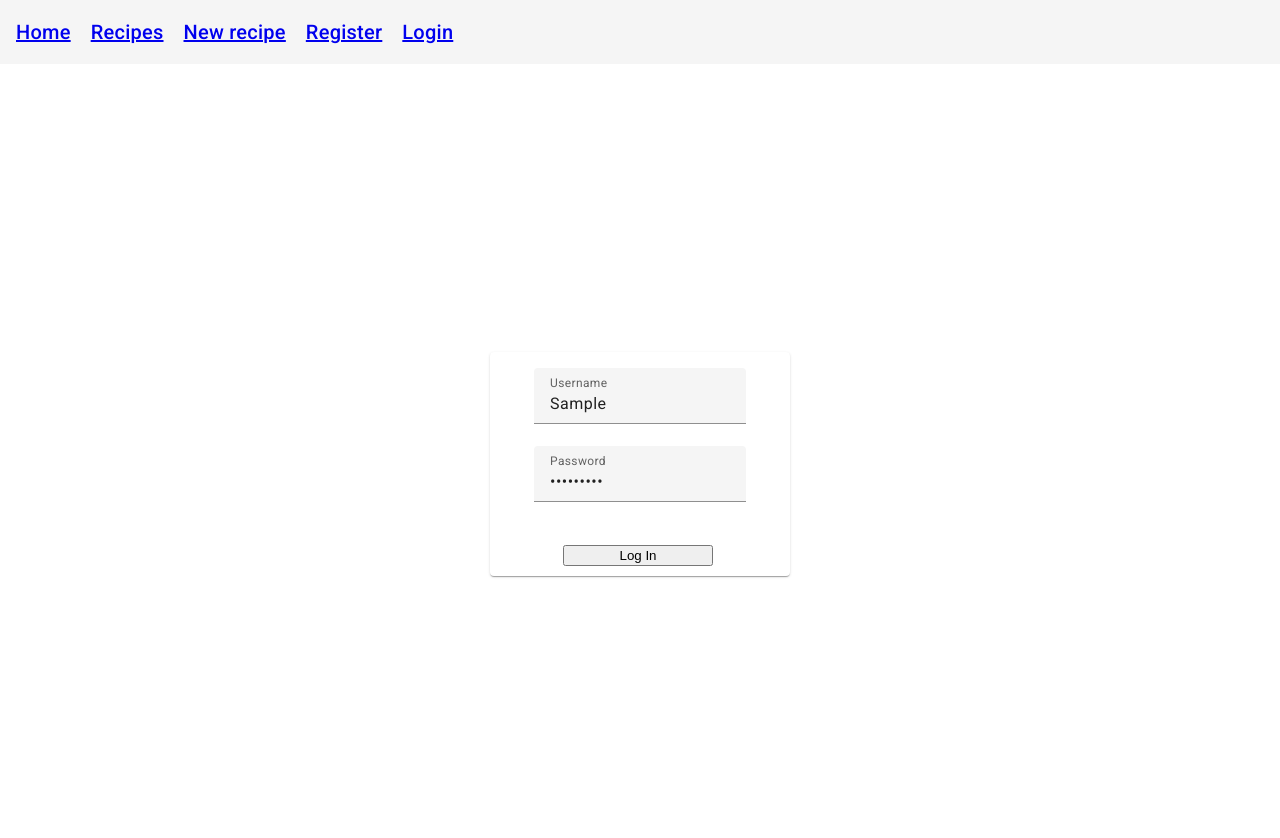
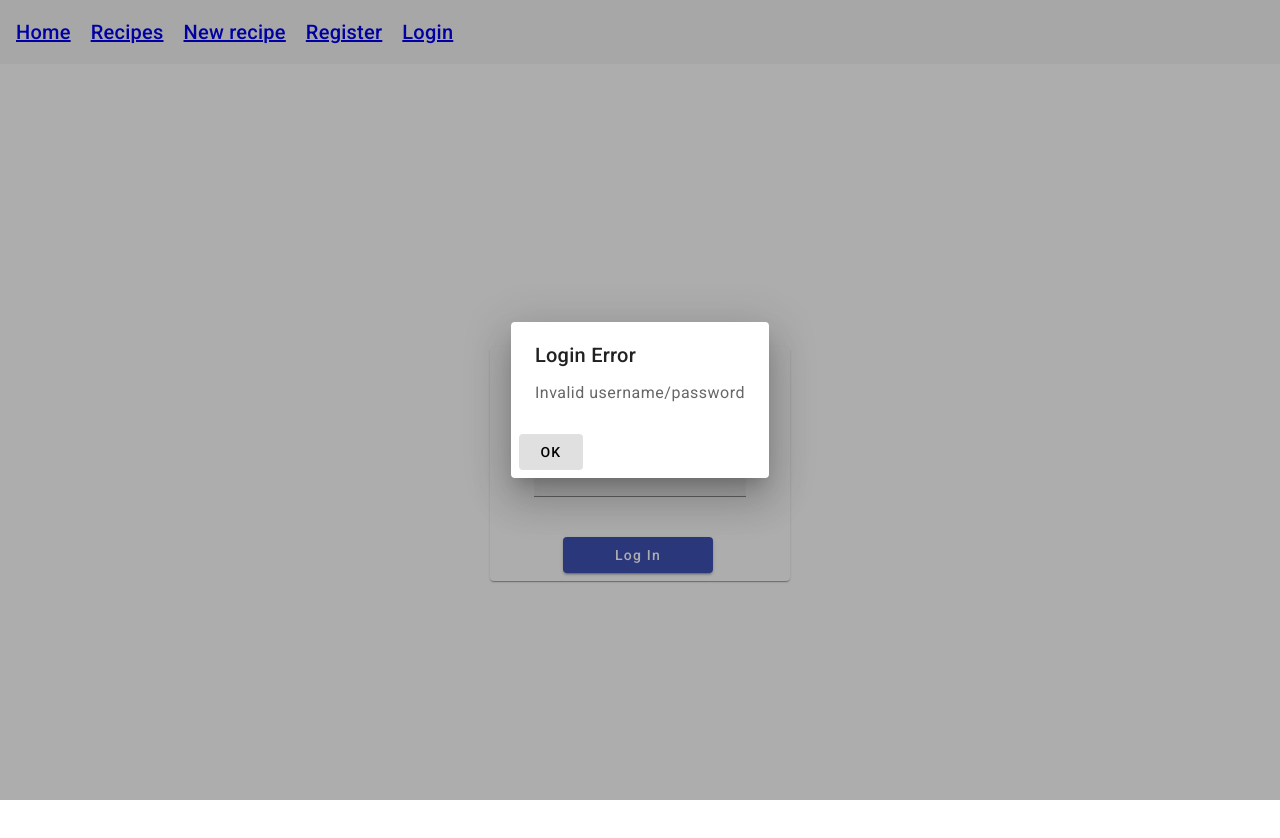
Before and after one commit to naaaani/cookbook-angular, an Angular app in the folder cookbook/: page /login in a window 1280 px wide. Both pictures are taken after typing "Sample", "Sample123" into the empty fields and a click on the button "Log In". Shown: the top 838 px of the page. After the commit the page ends 800 px from the top, so only its background shows below. Built offline with nearby package versions, Linux system fonts and the light colour scheme; no server answers.

Commit message:
Login error handlign on frontend

```diff
--- /dev/null
+++ b/cookbook/src/app/Authentication/login-error-dialog/login-error-dialog.component.html
@@ -0,0 +1,7 @@
+<h2 mat-dialog-title>Login Error</h2>
+<mat-dialog-content>
+  <p>Invalid username/password</p>
+</mat-dialog-content>
+<mat-dialog-actions>
+  <button mat-button (click)="close()">OK</button>
+</mat-dialog-actions>
--- /dev/null
+++ b/cookbook/src/app/Authentication/login-error-dialog/login-error-dialog.component.ts
@@ -0,0 +1,20 @@
+import { Component } from '@angular/core';
+import { MatDialogRef } from '@angular/material/dialog';
+import { MatDialogModule } from '@angular/material/dialog';
+import { MatButtonModule } from '@angular/material/button';
+
+@Component({
+  selector: 'app-login-error-dialog',
+  standalone: true,
+  imports: [MatDialogModule, MatButtonModule],
+  templateUrl: './login-error-dialog.component.html',
+  styles: []
+})
+export class LoginErrorDialogComponent {
+
+  constructor(private dialogRef: MatDialogRef<LoginErrorDialogComponent>) {}
+
+  close(): void {
+    this.dialogRef.close();
+  }
+}
--- a/cookbook/src/app/Authentication/login-form/login-form.component.html
+++ b/cookbook/src/app/Authentication/login-form/login-form.component.html
@@ -1,5 +1,3 @@
-<button *ngIf="loggedIn" mat-raised-button color="warn" (click)="logOut()">Log out</button>
-
 <div class="container">
   <form [formGroup]="loginForm" (ngSubmit)="login()" class="login-form">
     <mat-card>
@@ -15,6 +13,7 @@
       </mat-card-content>
       <mat-card-actions>
         <button mat-raised-button color="primary" type="submit">Log In</button>
+        <button *ngIf="loggedIn" mat-raised-button color="warn" (click)="logOut()">Log out</button>
       </mat-card-actions>
     </mat-card>
   </form>
--- a/cookbook/src/app/Authentication/login-form/login-form.component.ts
+++ b/cookbook/src/app/Authentication/login-form/login-form.component.ts
@@ -2,10 +2,12 @@ import { Component } from '@angular/core';
 import { FormBuilder, FormGroup, ReactiveFormsModule } from '@angular/forms';
 import { UserService } from '../user.service';
 import { Router } from '@angular/router';
-import {MatInputModule} from '@angular/material/input';
+import { MatInputModule } from '@angular/material/input';
 import { MatCardModule } from '@angular/material/card';
+import { MatDialog, MatDialogModule } from '@angular/material/dialog';
+import { MatButtonModule } from '@angular/material/button';
 import { NgIf } from '@angular/common';
-
+import { LoginErrorDialogComponent } from '../login-error-dialog/login-error-dialog.component';
 
 @Component({
   selector: 'app-login-form',
@@ -14,6 +16,8 @@ import { NgIf } from '@angular/common';
     ReactiveFormsModule,
     MatInputModule,
     MatCardModule,
+    MatDialogModule,
+    MatButtonModule,
     NgIf
   ],
   templateUrl: './login-form.component.html',
@@ -22,20 +26,19 @@ import { NgIf } from '@angular/common';
 export class LoginFormComponent {
 
   loginForm: FormGroup;
-
+  loggedIn: boolean = false;
 
   constructor(
     private formBuilder: FormBuilder,
     private userService: UserService,
-    private router : Router,
-  ){
+    private router: Router,
+    private dialog: MatDialog
+  ) {
     this.loginForm = this.formBuilder.group({
       username: '',
       password: '',
     });
   }
-
-  loggedIn: boolean = false;
 
   login(): void {
     this.userService.login(this.loginForm).then((data) => {
@@ -44,15 +47,20 @@ export class LoginFormComponent {
         this.loggedIn = true;
         this.router.navigate(['recipes']);
       } else {
-        console.error('Login failed');
+        this.showLoginErrorDialog();
       }
     }).catch(error => {
+      this.showLoginErrorDialog();
       console.error('Login request failed:', error);
     });
   }
-  logOut() : void {
+
+  showLoginErrorDialog(): void {
+    this.dialog.open(LoginErrorDialogComponent);
+  }
+
+  logOut(): void {
     this.userService.logOut();
     this.loggedIn = false;
   }
-
 }
```
Also changed, not shown: cookbook/src/app/Authentication/login-error-dialog/login-error-dialog.component.css (added), 1 other file (tests, documents, lock files or other folders). Lines whose indentation alone changed are shown as unchanged.
